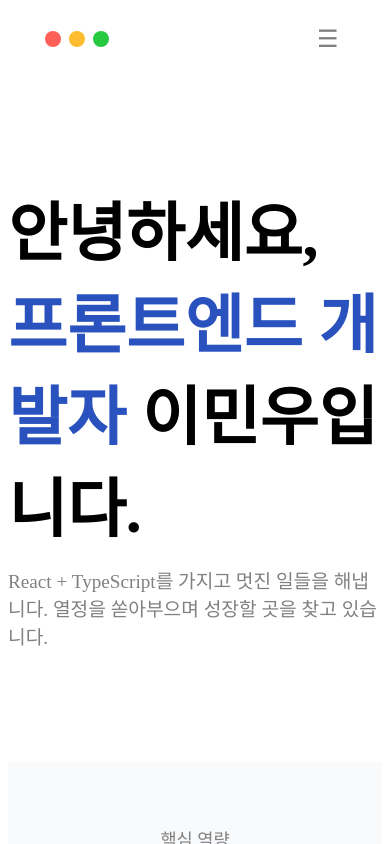
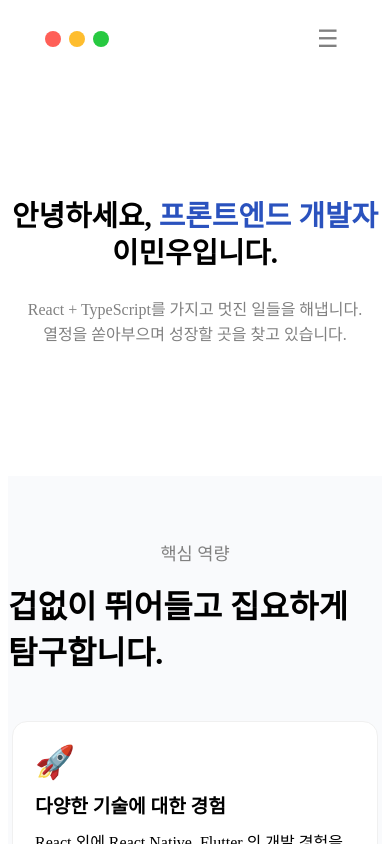
Before and after one commit to minwoo1119/its-minu, a React (Vite) app: page / in a window 390 px wide. Shown: the top 844 px of the page. Built offline with nearby package versions, Linux system fonts and the light colour scheme.

Commit message:
feat: Intro 컴포넌트 반응형 적용 #11

```diff
--- a/src/components/intro/intro.module.scss
+++ b/src/components/intro/intro.module.scss
@@ -4,20 +4,48 @@
   flex-direction: column;
   justify-content: center;
   align-items: center;
-  gap: 1rem;
-  padding: 2rem 0;
+  gap: 1.5rem;
+  padding: 3rem 1rem;
+
+  @media (min-width: 768px) {
+    padding: 1rem 2rem;
+  }
+
+  @media (min-width: 1024px) {
+    padding: 3rem 0;
+  }
 
   .title {
-    font-size: 4rem;
+    font-size: 1.8rem;
     font-weight: 600;
+    text-align: center;
+    line-height: 1.3;
+    word-break: keep-all;
+
+    @media (min-width: 768px) {
+      font-size: 3rem;
+    }
+
+    @media (min-width: 1024px) {
+      font-size: 4rem;
+    }
 
     span {
       color: #2a52be;
+      display: inline-block;
     }
   }
 
   .sub {
-    font-size: 1.2rem;
+    font-size: 1rem;
     color: gray;
+    text-align: center;
+    line-height: 1.6;
+    word-break: keep-all;
+    max-width: 600px;
+
+    @media (min-width: 768px) {
+      font-size: 1.2rem;
+    }
   }
 }
```
